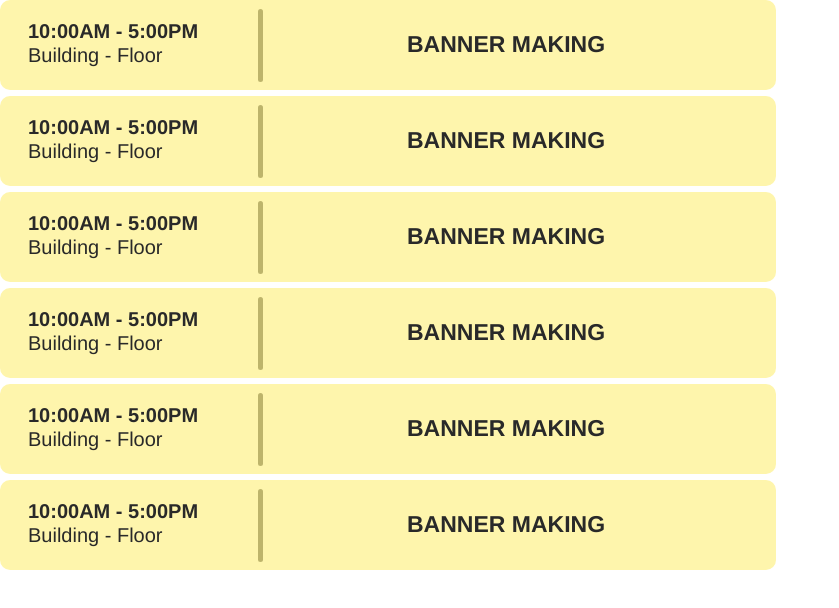
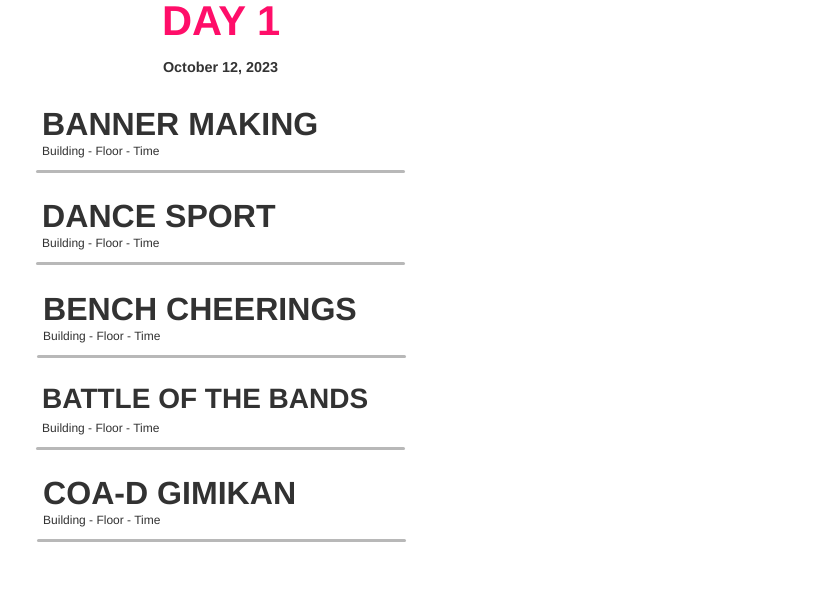
Before and after one commit to SAMAHAN-Systems-Development/sadya-2023-website, a Next.js app: page /demo in a window 1280 px wide. Shown: the top 608 px of the page, without its empty margins (0-839 px from the left). Built offline with nearby package versions, Linux system fonts and the light colour scheme.

Commit message:
feat: added component files ActivitiesCard #12

```diff
--- a/package.json
+++ b/package.json
@@ -12,6 +12,7 @@
     "commitlint": "commitlint --edit"
   },
   "dependencies": {
+    "@splidejs/react-splide": "^0.7.12",
     "@types/node": "20.6.0",
     "@types/react": "18.2.21",
     "@types/react-dom": "18.2.7",
--- a/src/app/demo/page.tsx
+++ b/src/app/demo/page.tsx
@@ -1,6 +1,6 @@
 import type { Metadata } from 'next';
 
-import ActivitiesTile from '@/components/ui/ActivitiesTile';
+import ActivitiesCard from '@/components/ui/ActivitiesCard';
 
 export const metadata: Metadata = {
   title: 'Sadya 2023',
@@ -10,12 +10,7 @@ export const metadata: Metadata = {
 export default function Home() {
   return (
     <main>
-      <ActivitiesTile activity={'BANNER MAKING'} location={'Building - Floor'} time={'10:00AM - 5:00PM'}/>
-      <ActivitiesTile activity={'BANNER MAKING'} location={'Building - Floor'} time={'10:00AM - 5:00PM'}/>
-      <ActivitiesTile activity={'BANNER MAKING'} location={'Building - Floor'} time={'10:00AM - 5:00PM'}/>
-      <ActivitiesTile activity={'BANNER MAKING'} location={'Building - Floor'} time={'10:00AM - 5:00PM'}/>
-      <ActivitiesTile activity={'BANNER MAKING'} location={'Building - Floor'} time={'10:00AM - 5:00PM'}/>
-      <ActivitiesTile activity={'BANNER MAKING'} location={'Building - Floor'} time={'10:00AM - 5:00PM'}/>
+      <ActivitiesCard/>
     </main>
   );
 }
--- /dev/null
+++ b/src/components/CarouselSection.tsx
@@ -0,0 +1,17 @@
+import React from 'react'
+import SectionUI from '@/components/SectionUI'
+import ActivitiesCarousel from '@components/ui/ActivitiesCarousel'
+
+
+const CarouselSection = () => {
+  return (
+    <div>
+      <SectionUI>
+        <h1>Whats on</h1>
+        <ActivitiesCarousel/>
+      </SectionUI>
+    </div>
+  )
+}
+
+export default CarouselSection
--- /dev/null
+++ b/src/components/ui/ActivitiesCard.tsx
@@ -0,0 +1,73 @@
+import React from 'react'
+
+const ActivitiesCard = () => {
+    return (
+        <div className="inline-flex flex-col w-[441.98px] h-[585.56px] items-center gap-[13.64px] relative bg-[#ffffff] rounded-[12.03px]">
+            <div className="relative w-[441.98px] h-[92.25px] mt-[-0.10px] text-[#ff0e69] text-[41.7px] text-center leading-[41.7px] [font-family:'Londrina_Solid-Black',Helvetica] font-black tracking-[0]">
+                DAY 1
+            </div>
+            <div className="relative w-[369.89px] h-[436.28px]">
+                <div className="absolute w-[373px] h-[67px] top-0 left-0">
+                    <div className="absolute w-[369px] h-[3px] top-[64px] left-0 bg-[#b8b8b8] rounded-[12.03px]" />
+                    <div className="absolute w-[357px] h-[52px] top-0 left-[6px]">
+                        <p className="absolute w-[357px] top-[38px] left-0 [font-family:'Inter-Medium',Helvetica] font-medium text-[#323232] text-[12px] tracking-[0] leading-[normal]">
+                            Building - Floor - Time
+                        </p>
+                        <div className="absolute w-[357px] h-[38px] top-0 left-0 [font-family:'Londrina_Solid-Black',Helvetica] font-black text-[#323232] text-[32.1px] tracking-[0] leading-[normal]">
+                            BANNER MAKING
+                        </div>
+                    </div>
+                </div>
+                <div className="absolute w-[373px] h-[67px] top-[92px] left-0">
+                    <div className="absolute w-[369px] h-[3px] top-[64px] left-0 bg-[#b8b8b8] rounded-[12.03px]" />
+                    <div className="absolute w-[357px] h-[52px] top-0 left-[6px]">
+                        <p className="absolute w-[357px] top-[38px] left-0 [font-family:'Inter-Medium',Helvetica] font-medium text-[#323232] text-[12px] tracking-[0] leading-[normal]">
+                            Building - Floor - Time
+                        </p>
+                        <div className="absolute w-[357px] h-[38px] top-0 left-0 [font-family:'Londrina_Solid-Black',Helvetica] font-black text-[#323232] text-[32.1px] tracking-[0] leading-[normal]">
+                            DANCE SPORT
+                        </div>
+                    </div>
+                </div>
+                <div className="absolute w-[373px] h-[67px] top-[185px] left-px">
+                    <div className="absolute w-[369px] h-[3px] top-[64px] left-0 bg-[#b8b8b8] rounded-[12.03px]" />
+                    <div className="absolute w-[357px] h-[52px] top-0 left-[6px]">
+                        <p className="absolute w-[357px] top-[38px] left-0 [font-family:'Inter-Medium',Helvetica] font-medium text-[#323232] text-[12px] tracking-[0] leading-[normal]">
+                            Building - Floor - Time
+                        </p>
+                        <div className="absolute w-[357px] h-[38px] top-0 left-0 [font-family:'Londrina_Solid-Black',Helvetica] font-black text-[#323232] text-[32.1px] tracking-[0] leading-[normal]">
+                            BENCH CHEERINGS
+                        </div>
+                    </div>
+                </div>
+                <div className="absolute w-[373px] h-[67px] top-[277px] left-0">
+                    <div className="absolute w-[369px] h-[3px] top-[64px] left-0 bg-[#b8b8b8] rounded-[12.03px]" />
+                    <div className="absolute w-[357px] h-[52px] top-0 left-[6px]">
+                        <p className="absolute w-[357px] top-[38px] left-0 [font-family:'Inter-Medium',Helvetica] font-medium text-[#323232] text-[12px] tracking-[0] leading-[normal]">
+                            Building - Floor - Time
+                        </p>
+                        <div className="absolute w-[370px] h-[38px] top-0 left-0 text-[#323232] text-[28px] leading-[normal] [font-family:'Londrina_Solid-Black',Helvetica] font-black tracking-[0]">
+                            BATTLE OF THE BANDS
+                        </div>
+                    </div>
+                </div>
+                <div className="absolute w-[373px] h-[67px] top-[369px] left-px">
+                    <div className="absolute w-[369px] h-[3px] top-[64px] left-0 bg-[#b8b8b8] rounded-[12.03px]" />
+                    <div className="absolute w-[357px] h-[52px] top-0 left-[6px]">
+                        <p className="absolute w-[357px] top-[38px] left-0 [font-family:'Inter-Medium',Helvetica] font-medium text-[#323232] text-[12px] tracking-[0] leading-[normal]">
+                            Building - Floor - Time
+                        </p>
+                        <div className="absolute w-[357px] h-[38px] top-0 left-0 [font-family:'Londrina_Solid-Black',Helvetica] font-black text-[#323232] text-[32.1px] tracking-[0] leading-[normal]">
+                            COA-D GIMIKAN
+                        </div>
+                    </div>
+                </div>
+            </div>
+            <div className="absolute w-[217px] h-[31px] top-[59px] left-[112px] [font-family:'Inter-SemiBold',Helvetica] font-semibold text-[#333333] text-[14.4px] text-center tracking-[0] leading-[normal]">
+                October 12, 2023
+            </div>
+        </div>
+    )
+}
+
+export default ActivitiesCard
--- /dev/null
+++ b/src/components/ui/ActivitiesCarousel.tsx
@@ -0,0 +1,11 @@
+import React from 'react'
+
+const ActivitiesCarousel = () => {
+  return (
+    <div>
+
+    </div>
+  )
+}
+
+export default ActivitiesCarousel
--- a/src/components/ui/ActivitiesTile.tsx
+++ /dev/null
@@ -1,24 +0,0 @@
-import React from "react";
-
-interface Props {
-    activity: string;
-    location: string;
-    time: string;
-}
-
-export const ActivitiesTile = ( { activity, time, location } : Props ) : JSX.Element => {
-    return (
-        <div className="inline-flex flex-col items-center justify-center bg-lightgold gap-[0.625rem] rounded-[0.625rem] relative h-[5.625rem]">
-            <div className="relative w-[48.5rem] h-[5.625rem] rounded-[0.625rem] mix-blend-overlay"/>
-            <div className="absolute w-[30.375rem] h-[3.063rem] top-[1.25rem] left-[16.438rem] [font-family:'Inter-Bold',Helvetica] font-bold text-[#292929] text-[1.438rem] text-center tracking-[0] leading-[normal] flex justify-center items-center">
-                {activity} </div>
-            <div className="absolute w-[0.3125rem] h-[4.5625rem] top-[0.5625rem] left-[258px] bg-[#afafaf] rounded-[0.625rem] mix-blend-luminosity"/>
-            <div className="absolute w-[14.375rem] h-[1.5rem] top-[2.75rem] left-[1.75rem] [font-family:'Inter-Medium',Helvetica] font-medium text-[#292929] text-[1.25rem] tracking-[0] leading-[normal]">
-                {location} </div>
-            <div className="absolute w-[14.375rem] h-[1.5rem] top-[1.25rem] left-[1.75rem] [font-family:'Inter-Bold',Helvetica] font-bold text-[#292929] text-[1.25rem] tracking-[0] leading-[normal]">
-                {time} </div>
-        </div>
-    );
-};
-
-export default ActivitiesTile;
```
Also changed, not shown: 1 other file (tests, documents, lock files or other folders).
